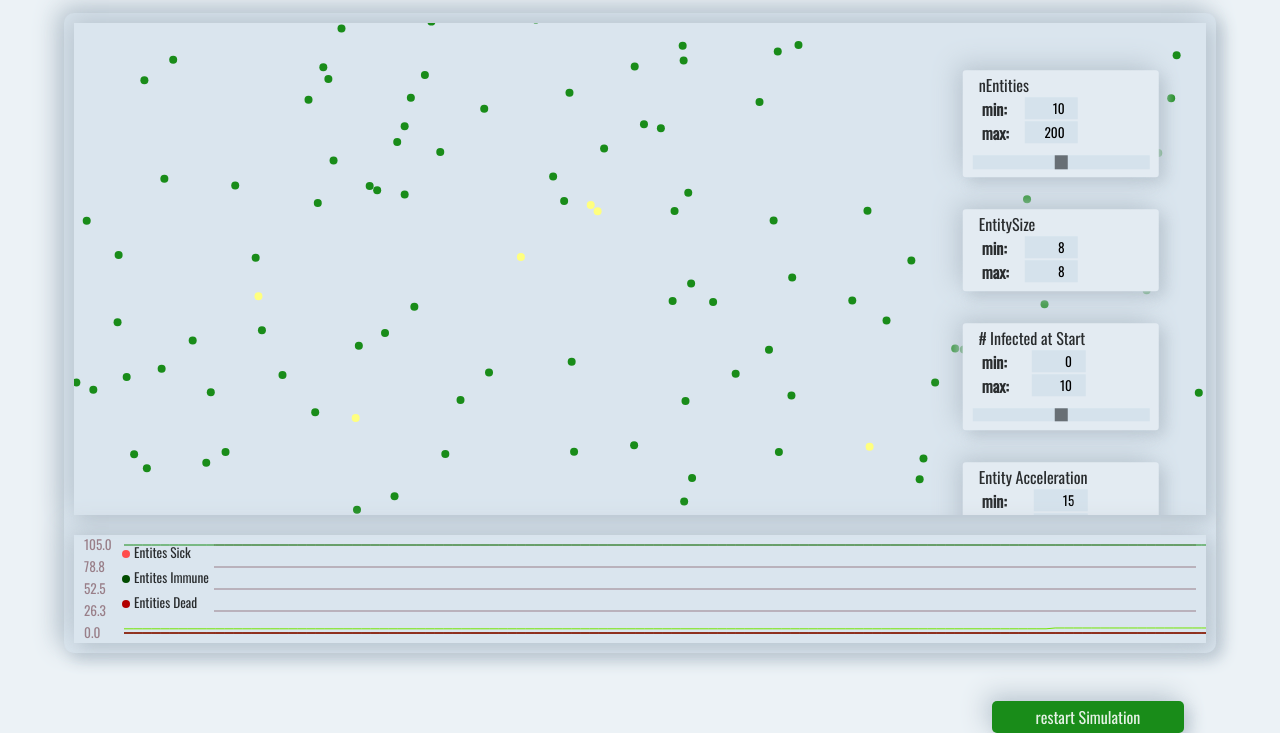
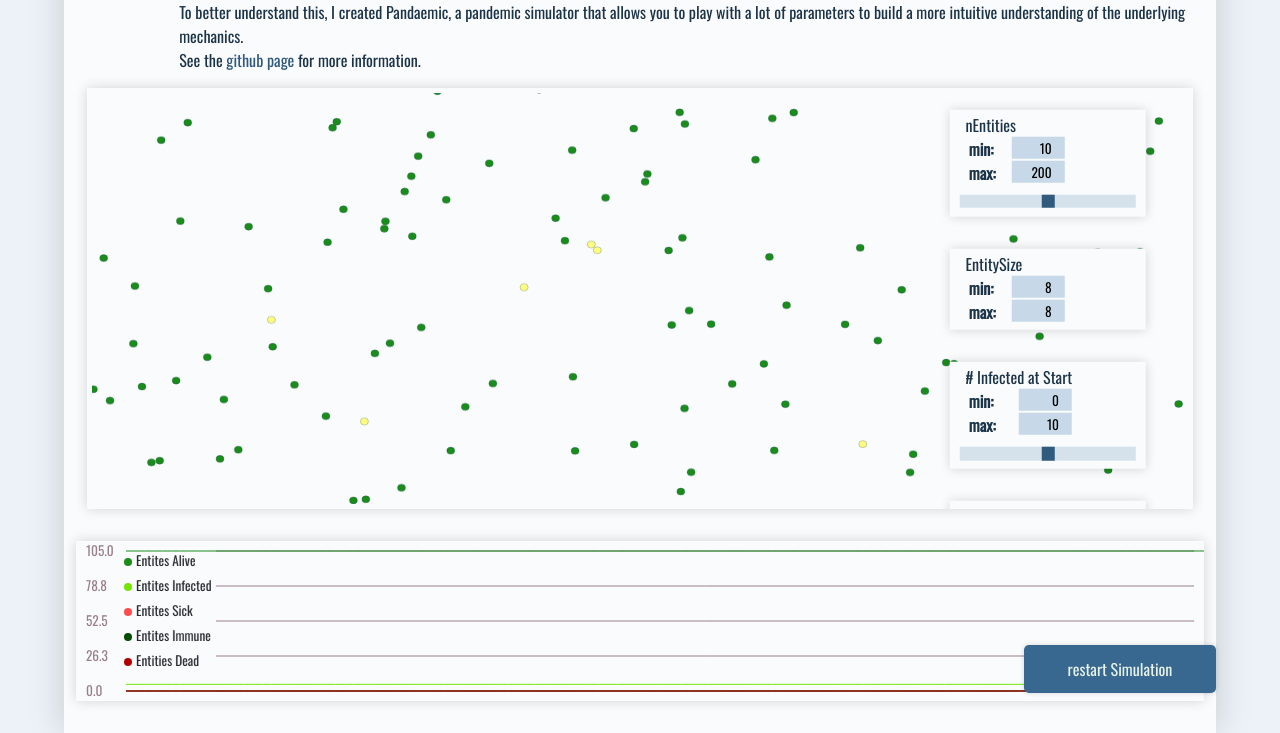
Before and after one commit to meinlebenswerk/meinlebenswerk.github.io, a website built with webpack: page index.html in a window 1280 px wide. Shown: the part 67-800 px from the top of the page. Built offline with nearby package versions, Linux system fonts and the light colour scheme; animation ran at ten frames a second.

Commit message:
ui update reame update

```diff
--- a/index.html
+++ b/index.html
@@ -22,10 +22,19 @@
 </head>
 
 <body>
-  <div class="title | neumorph">Pandaemic</div>
-  <div class="application | neumorph">
-    <div class="window | neumorph", id="window">
-      <div class="canvas_container">
+  <div class="site_wrapper | high_card">
+    <div class="title">Welcome to Pandaemic</div>
+    <div class="subtitle">
+      Covid-19/ SARS II has affected the world substantially and the new hot thing is social distancing. <br>
+      But how do these measures affect infection rate (and subsequently the outbreaks outcome)? <br>
+      To better understand this, I created Pandaemic, a pandemic simulator that allows you to play with a lot of parameters to build a more intuitive understanding of the underlying mechanics.
+      <br>
+      See the <a href="https://github.com/meinlebenswerk/meinlebenswerk.github.io">github page</a> for more information.
+      <br>
+    </div>
+    <div class="application">
+      <div class="window | card", id="window">
+        <div id="be_canvas_container" class="canvas_container">
           <canvas id="canvas"></canvas>
         </div>
         <div class="wrap_top">
@@ -40,21 +49,22 @@
         </div>
       </div>
 
-    <div class="graph_window | neumorph">
-      <div class="canvas_container">
+      <div class="graph_window | card">
+        <div  id="graph_canvas_container" class="canvas_container">
           <canvas id="graph_canvas"></canvas>
         </div>
       </div>
 
-    <div id="btn_restart" class="button | neumorph | button_positive_action">
+      <div id="btn_restart" class="button | button_positive_action">
         <div class="btn_content | no_select">
           restart Simulation
         </div>
       </div>
     </div>
+  </div>
 
-  <script src="dist/pandaemic.min.js" charset="utf-8"></script>
-  <!-- <script src="pandaemic.js" charset="utf-8"></script> -->
+  <!-- <script src="dist/pandaemic.min.js" charset="utf-8"></script> -->
+  <script src="pandaemic.js" charset="utf-8"></script>
 </body>
 
 </html>
--- a/src/boids.ts
+++ b/src/boids.ts
@@ -206,7 +206,6 @@
 
   _render(){
     this.ctx.clearRect(0, 0, this.ctx.canvas.width, this.ctx.canvas.height);
-    this.ctx.beginPath();
 
     let id=0
     for(let entity of this.entities){
@@ -231,6 +230,12 @@
       }
 
       this.ctx.fill();
+
+      this.ctx.beginPath();
+      this.ctx.strokeStyle = '#2a4e6c'
+      this.ctx.lineWidth = 0.3;
+      this.ctx.arc(entity.position.x, entity.position.y, this.entity_size.getValue(id)/2, 0, 2 * Math.PI);
+      this.ctx.stroke();
       id ++
     }
   }
--- a/src/index.ts
+++ b/src/index.ts
@@ -6,22 +6,22 @@
 
 
 
-let initCanvas = (canvasElement: HTMLCanvasElement, callback: any|null = null) => {
+let initCanvas = (canvasElement: HTMLCanvasElement, container: HTMLElement) => {
   let canvasContext: CanvasRenderingContext2D|null = canvasElement.getContext('2d');
 
   let resizeHandler = () => {
     let h = canvasElement.clientHeight
+    canvasElement.height = h
     let w = canvasElement.clientWidth
+    canvasElement.width = w
     if(canvasContext){
       canvasContext.canvas.width  = w;
       canvasContext.canvas.height = h;
     }
-    if(callback){
-      callback
-    }
+
   }
 
-  window.addEventListener('resize', resizeHandler ,false);
+  window.addEventListener('resize', resizeHandler);
 
   resizeHandler()
 
@@ -29,7 +29,9 @@
 }
 
 let _initPandaemicApplication = (canvas: HTMLCanvasElement) => {
-  let ctx = initCanvas(canvas)
+  let container: HTMLElement|null = document.getElementById('be_canvas_container')
+  if(!container) return
+  let ctx = initCanvas(canvas, container)
   if(!ctx) return
 
   let options = new boids.boidEngineConfig()
@@ -71,7 +73,11 @@
 }
 
 let _initGrapher = (canvas: HTMLCanvasElement) => {
-  let ctx = initCanvas(canvas)
+
+  let container: HTMLElement|null = document.getElementById('graph_canvas_container')
+  if(!container) return
+
+  let ctx = initCanvas(canvas, container)
   if(!ctx) return
   let _grapher = new grapher(ctx)
   return _grapher
--- a/style.css
+++ b/style.css
@@ -16,9 +16,9 @@
 
   width: 100%;
   height: 100%;
-  background: #ecf2f6;
+  background: #ecf2f7;
   font-family: 'Oswald', sans-serif;
-  color: #292c2e;
+  color: #1c3448;
 
   overflow: hidden;
 
@@ -29,51 +29,80 @@
   user-select: none;
 }
 
-.neumorph {
-  box-shadow: -6px -6px 26px 0 #bcc8d2, 6px 6px 16px 0 #bcc8d2;
+a {
+  color: #315b7d;
+  text-decoration: none;
+}
+
+.card {
+  box-shadow: 0 0 12px rgba(0,0,0,0.16);
+  border-radius: 0px;
+
+  background: #fafbfd;
+}
+
+/* .card:hover {
+  box-shadow: 0 0 35px rgba(0,0,0,0.16);
+} */
+
+.high_card {
+  box-shadow: 0 0 35px rgba(0,0,0,0.16);
+  border-radius: 0px;
+
+  background: #fafbfd;
+}
+
+.site_wrapper {
+  margin: 0 auto 0 auto;
+  width: 90%;
+  height: 100%;
+
+  display: flex;
+  flex-direction: column;
+  justify-content: center;
 }
 
 .title {
-  top: 0;
-  left: 0;
-  height: 5%;
   width: 100%;
-
-  background: #dae5ee;
-
   font-family: 'Anton', sans-serif;
-
-  color: #292c2e;
   line-height: 200%;
   text-align: center | left;
   font-size: 1.5em;
 
+  color: #2a4e6c;
+
+  padding-top: 1em;
+  padding-left: 10%;
+
+}
+
+.subtitle {
+  width: 100%;
+
+  text-align: center | left;
+  font-size: 1em;
+
+  padding-top: 0.2em;
   padding-left: 10%;
 
 }
 
 .application {
-  position: absolute;
-  border-radius: 10px;
-  display: flex;
-  flex-direction: column;
+  margin-top: 1em;
 
-  left: 50%;
-  top: 50%;
-  transform: translate(-50%, -50%);
+  display: grid;
+  grid-template-rows: 60% auto;
 
-  width: 90%;
-  height: 80%;
-  background: #dae5ee;
-
-  padding: 10px;
+  width: 100%;
 }
 
 .window {
-  position: absolute;
-  width: calc(100% - 20px);    /* 40px: 2 * 20px padding */
-  height: calc(80% - 20px);   /* 50px: 2 * 25px padding */
+  position: relative;
+  margin: 0 auto;
+  width: 96%;
   overflow: hidden;
+
+  padding: 5px;
 }
 
 .canvas_container {
@@ -148,6 +177,10 @@
 }
 
 .options > div {
+
+  -webkit-transform: translateZ(0);
+  transform: translateZ(0);
+
   width: 75%;
 
   top: 50%;
@@ -163,15 +196,14 @@
   all: unset;
   display: block;
 
-  background: #e3ebf2;
+  background: #fafbfd;
 
   margin-top: 2em;
   margin-bottom: 2em;
   /* border-bottom: 0.2px solid #292c2e; */
   padding-bottom: 0.4em;
-  border-radius: 0.2em;
 
-  box-shadow: -6px -6px 26px 0 #bcc8d2, 6px 6px 16px 0 #bcc8d2;
+  box-shadow: 0 0 10px rgba(0,0,0,0.16);
 }
 
 
@@ -202,7 +234,7 @@
   font-family: 'Oswald', sans-serif;
   padding-right: 1em;
 
-  background: #d5e2ec;
+  background: #c7d9e8;
 }
 
 .param_setpoint {
@@ -229,11 +261,6 @@
   -moz-appearance: textfield;
 }
 
-/* .param_control > div > input {
-  max-width: 100px;
-  width: 5em;
-} */
-
 /* SLIDER STYLING */
 
 input[type=range] {
@@ -259,7 +286,7 @@
   -webkit-appearance: none;
   height: 1em;
   width: 1em;
-  background: #686f75;
+  background: #315b7d;
   cursor: pointer;
 }
 
@@ -267,7 +294,7 @@
 input[type=range]::-moz-range-thumb {
   height: 1em;
   width: 1em;
-  background: #686f75;
+  background: #315b7d;
   cursor: pointer;
 }
 
@@ -275,7 +302,7 @@
 input[type=range]::-ms-thumb {
   height: 1em;
   width: 1em;
-  background: #686f75;
+  background: #315b7d;
   cursor: pointer;
 }
 
@@ -317,16 +344,19 @@
 
 
 .graph_window{
-  position: absolute;
-  bottom: 10px;
-  width: calc(100% - 20px);    /* 40px: 2 * 20px padding */
-  height: calc(20% - 20px);   /* 50px: 2 * 25px padding */
+  position: relative;
+  margin: 2em auto;
+
+  width: 98%;
+  height: 20vh;
+
+  overflow: hidden;
 }
 
 .button {
   position: absolute;
   width: 12em;
-  height: 5%;
+  height: 3em;
 
   background: #dae5ee;
   border-radius: 5px;
@@ -335,18 +365,21 @@
   justify-content: center;
   align-items: center;
   transition: all .3s ease-in-out;
+
+  box-shadow: 0 0 5px rgba(0,0,0,0.16);
 }
 
 .button:hover {
  background: #a7b2bb;
+ box-shadow: 0 0 35px rgba(0,0,0,0.16);
 }
 
 .button_positive_action {
-  background: #198c19;
+  background: #386890;
   color: #e5f2e5;
 }
 .button_positive_action:hover {
-  background: #006600;
+  background: #2a4e6c;
 }
 
 .button_negative_action {
@@ -358,6 +391,7 @@
 }
 
 #btn_restart {
-  bottom: -5em;
-  right: 2em;
+  position: absolute;
+  right: 4em;
+  bottom: max(1em, 5vh);
 }
```
Also changed, not shown: Readme.md, dist/pandaemic.js, dist/pandaemic.min.js, 2 other files. Lines whose indentation alone changed are shown as unchanged.
